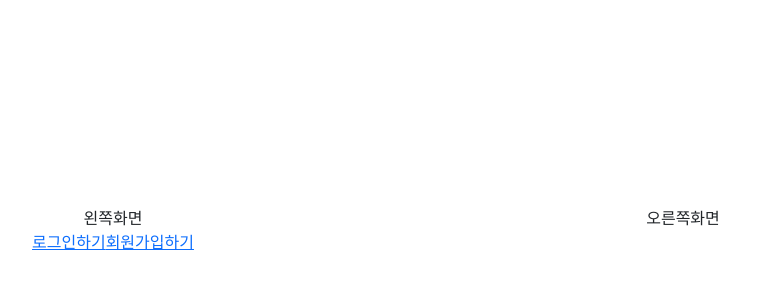
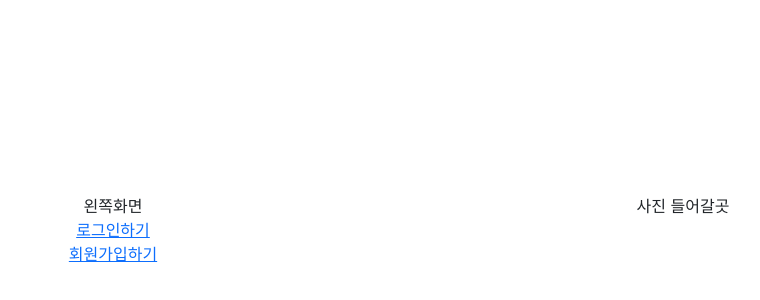
Before and after one commit to zidol-team/ZIDOL, a React (Create React App) app in the folder frontend/: page / in a window 1280 px wide. Shown: the part 170-470 px from the top of the page, without its empty margins (242-1002 px from the left). Built offline with nearby package versions, Linux system fonts and the light colour scheme.

Commit message:
세부수정

```diff
--- a/frontend/src/components/MainNavbar.js
+++ b/frontend/src/components/MainNavbar.js
@@ -30,7 +30,7 @@ const MainNavbar = () => {
                 navigate("/notice");
               }}
             >
-              공지사항
+              질문 게시판
             </Nav.Link>
             <Nav.Link
               onClick={() => {
--- a/frontend/src/pages/Home.js
+++ b/frontend/src/pages/Home.js
@@ -18,9 +18,10 @@ function Home() {
           <Col>
             <div>왼쪽화면</div>
             <Link to="/SignIn">로그인하기</Link>
+            <br />
             <Link to="/SignUp">회원가입하기</Link>
           </Col>
-          <Col>오른쪽화면</Col>
+          <Col>사진 들어갈곳</Col>
         </Row>
       </Container>
     </div>
```
